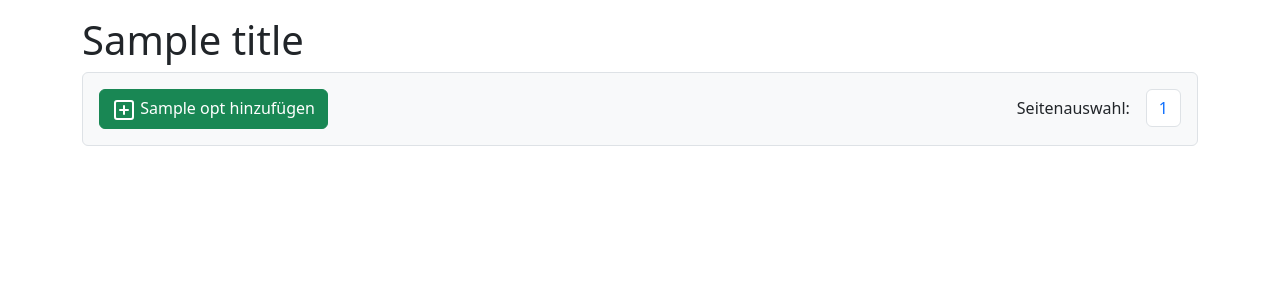
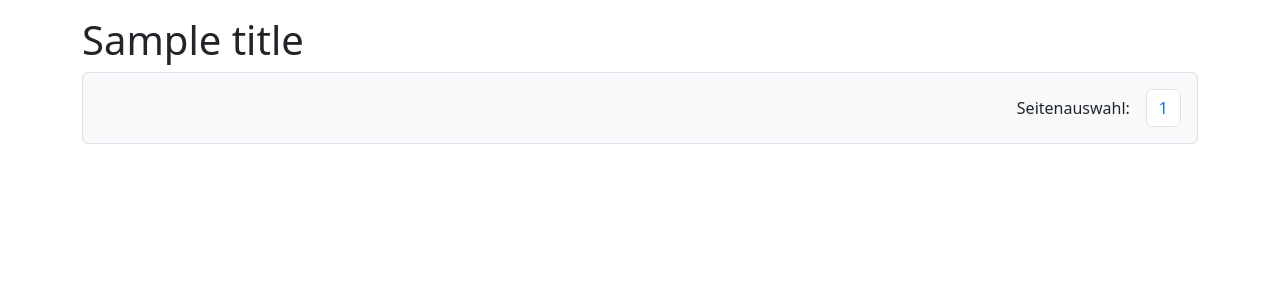
Before and after one commit to Actionb/berichtsheft, a Django app: template web/templates/list.html in a window 1280 px wide. Shown: the part 97-397 px from the top of the page. Run offline with Django 5.2, Linux system fonts and the light colour scheme; the template is opened without the code that fills it: most values are stand-ins (such as "Sample title", 1, 10 or a date in 2020); some libraries are stand-ins or nearby versions.

Commit message:
list.html: display add button only when user has add perms

```diff
--- a/web/templates/list.html
+++ b/web/templates/list.html
@@ -6,7 +6,8 @@
     {% block results %}
     {% endblock results %}
     {% block sticky-bottom %}
-        <div class="d-flex justify-content-between position-sticky start-0 bottom-0 p-3 border rounded bg-light">
+        <div class="d-flex position-sticky start-0 bottom-0 p-3 border rounded bg-light">
+            {% if has_add_permission %}
                 <a href="{% url add_url %}" class="btn btn-success">
                     <svg xmlns="http://www.w3.org/2000/svg"
                          width="24"
@@ -22,7 +23,8 @@
                     </svg>
                     <span>{{ opts.verbose_name }} hinzufügen</span>
                 </a>
-            <div class="pagination-container">
+            {% endif %}
+            <div class="ms-auto pagination-container">
                 <nav aria-label="Search results pages" class="d-flex align-items-center">
                     <span class="me-3">Seitenauswahl:</span>
                     <ul class="pagination mb-0">
```
Lines whose indentation alone changed are shown as unchanged.
